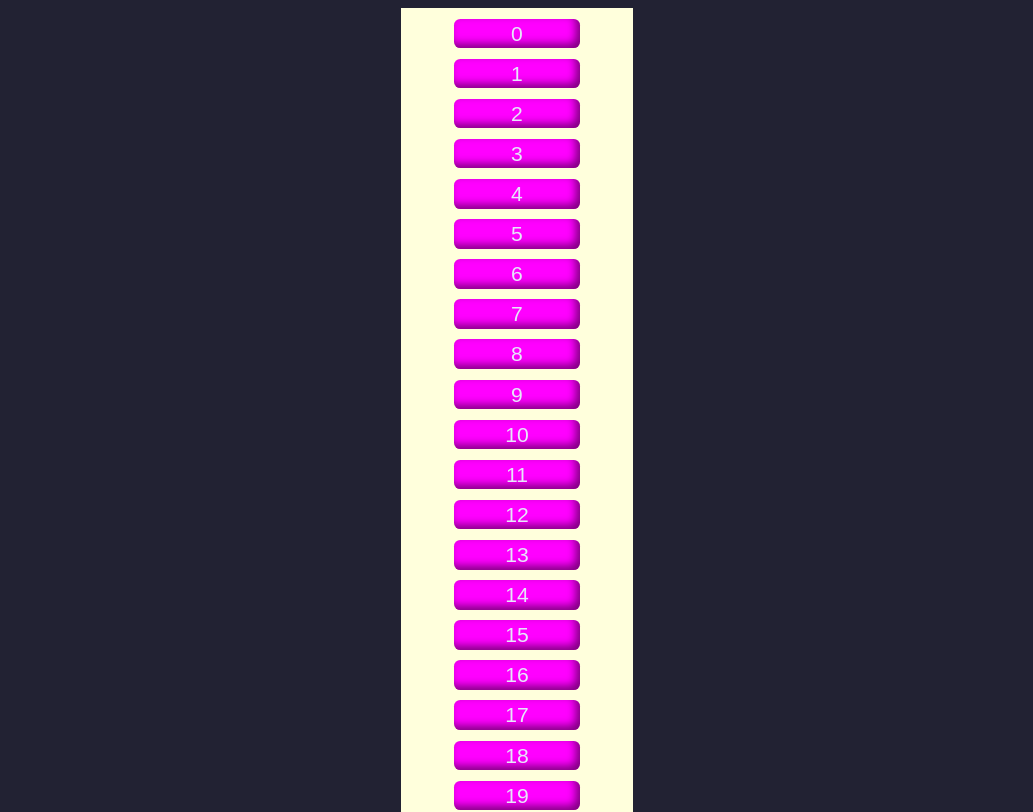
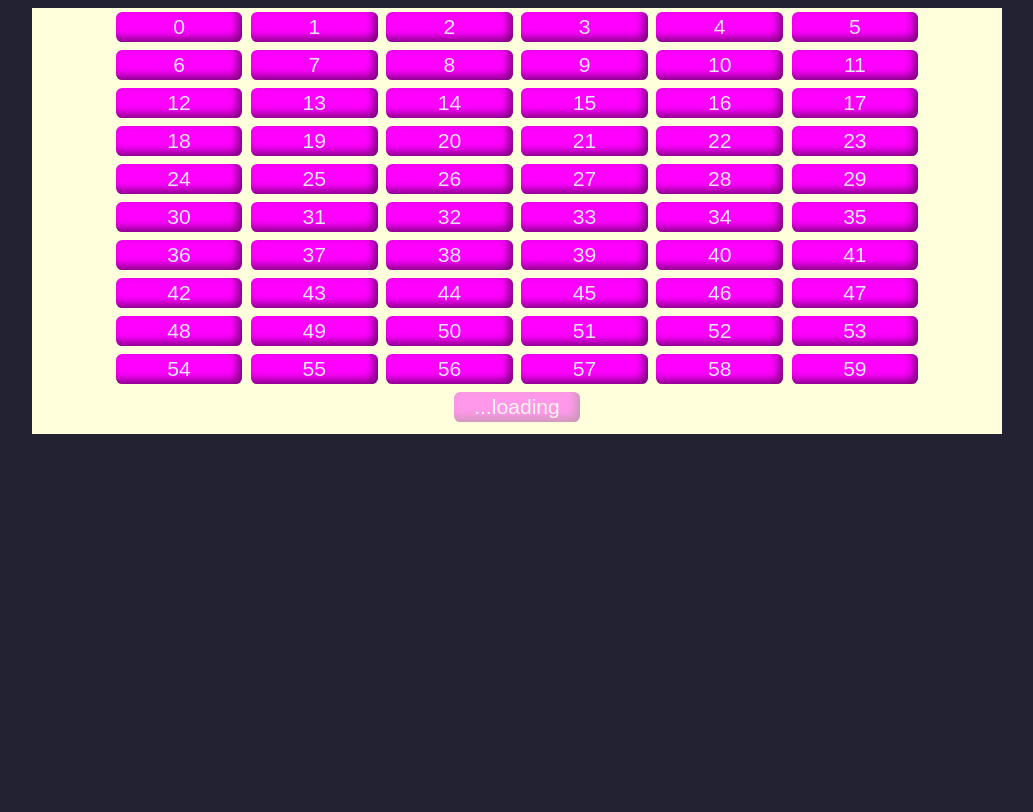
Before and after one commit to skylize/demos, a React (Create React App) app in the folder react-infinite-scroll/: page / in a window 1280 px wide. Shown: the top 812 px of the page, without its empty margins (123-1156 px from the left). Built offline with nearby package versions, Linux system fonts and the light colour scheme.

Commit message:
Housekeeping
Split across files. Minor structural and readability improvements. Comments. Etc.

```diff
--- a/react-infinite-scroll/src/App.js
+++ b/react-infinite-scroll/src/App.js
@@ -1,147 +1,15 @@
-import React, {
-  createContext,
-  useCallback,
-  useContext,
-  useEffect,
-  useReducer,
-  useState,
-} from 'react'
+
+import React from 'react'
+import LongList from './long-list'
+import { LoadingProvider } from './loading-context'
 import './styles.css'
-import styles from './styles.js'
-import { fetchData } from './fake-fetch-data'
-console.clear()
-
-const actions = {
-  start: 'start',
-  loaded: 'loaded',
-}
-
-const reducer = (state, action) => {
-  switch (action.type) {
-    case actions.start:
-      return { ...state, loading: true }
-    case actions.loaded:
-      return {
-        ...state,
-        loading: false,
-        data: [...state.data, ...action.newData],
-        more: action.newData.length === state.limit,
-        page: state.page + 1,
-      }
-    default:
-      throw new Error(`Unknown action ${action.type} passed to reducer.`)
-  }
-}
-
-const FetchDataCtx = createContext()
-
-const FetchDataProvider = ({ children }) => {
-  const [state, dispatch] = useReducer(reducer, {
-    data: [],
-    loading: false,
-    page: 1,
-    limit: 10,
-    more: true,
-  })
-  const { data, loading, page, limit, more } = state
-
-  const load = () => {
-    dispatch({ type: actions.start })
-    more &&
-      fetchData({ page, limit: limit }).then(newData =>
-        dispatch({
-          type: actions.loaded,
-          newData,
-        }),
-      )
-  }
-  return (
-    <FetchDataCtx.Provider value={{ data, loading, load, more }}>
-      {children}
-    </FetchDataCtx.Provider>
-  )
-}
-
-const InfiniteScroll = ({
-  loadFn,
-  moreTest,
-  observerOpts = { threshold: 0.2 },
-  children,
-  ...props
-}) => {
-  const [target, setTarget] = useState()
-
-  const ref = useCallback(
-    node => {
-      console.log({ node, target, is: Object.is(node, target) })
-      if (!Object.is(node, target))
-        setTarget(node) && console.log('setting target')
-    },
-    [target, setTarget],
-  )
-
-  useEffect(() => {
-    if (!target || !moreTest || !loadFn) return
-
-    const currentTarget = target
-
-    const onIntersect = entries => {
-      console.log({ entries, target, moreTest, loadFn })
-      const t = entries.find(
-        e => e.isIntersecting && Object.is(e.target, target),
-      )
-      t && moreTest && moreTest() && loadFn && loadFn()
-    }
-
-    const observer = new IntersectionObserver(onIntersect, observerOpts)
-
-    currentTarget && observer.observe(currentTarget)
-    return () => currentTarget && observer.unobserve(currentTarget)
-  }, [target, moreTest, loadFn, observerOpts])
-
-  return <div ref={ref}>{children}</div>
-}
-
-const LoadMore = () => {
-  const { loading, more, load } = useContext(FetchDataCtx)
-  const [moreTest, setMoreTest] = useState(null)
-  useEffect(() => setMoreTest(_ => () => more && !loading), [loading, more])
-
-  return (
-    <li>
-      <InfiniteScroll loadFn={load} moreTest={moreTest}>
-        <div />
-      </InfiniteScroll>
-    </li>
-  )
-}
-
-const Loading = () => {
-  const { loading, more } = useContext(FetchDataCtx)
-  return loading && more && <li style={styles.li}>...Loading</li>
-}
-
-const Loader = () => {
-  const { data } = useContext(FetchDataCtx)
-  return (
-    <ul style={styles.ul}>
-      {data.map(row => (
-        <li key={row} style={styles.dataLi}>
-          {row}
-        </li>
-      ))}
-      <LoadMore />
-      <Loading />
-    </ul>
-  )
-}
 
 const App = () => (
-  <FetchDataProvider>
-    <div className='App'>
-      <Loader />
-    </div>
-  </FetchDataProvider>
+  <div className='App'>
+    <LoadingProvider>
+      <LongList />
+    </LoadingProvider>
+  </div>
 )
 
 export default App
--- a/react-infinite-scroll/src/fake-fetch-data.js
+++ b/react-infinite-scroll/src/fake-fetch-data.js
@@ -1,18 +1,23 @@
+
 // Return a delayed promise for the return val of a fn
 export const withDelay = (delay, f) => (...xs) =>
-  new Promise(resolve => setTimeout(() => resolve(f(...xs)), 800))
+  new Promise(resolve =>
+    setTimeout( () => resolve(f(...xs)), 800) )
 
 // Mimick an api fetch wrapper
-export const createFakeFetchWrapper = ({ count, delay = 15 }) => {
+export const createFakeFetchWrapper = (
+    { count = 100, delay = 500 } = {}
+) => {
   const data = Array.from(Array(count), (_, i) => i)
-  const pageData = ({ page, limit }) => {
-    console.log({ page, limit })
+
+  const paginate = ({ page, limit }) => {
     const end = page * limit
     return data.slice(end - limit, end)
   }
-  return withDelay(delay, pageData)
+
+  return withDelay(delay, paginate)
 }
 
-export const fetchData = createFakeFetchWrapper({ count: 2000, delay: +400 })
+export const fetchData = createFakeFetchWrapper()
 
-export default createFakeFetchWrapper
+export default fetchData
--- a/react-infinite-scroll/src/index.js
+++ b/react-infinite-scroll/src/index.js
@@ -1,7 +1,10 @@
+
 import React from 'react'
 import { render } from 'react-dom'
 
 import App from './App'
+
+if(module.hot) module.hot.accept
 
 const rootElement = document.getElementById('root')
 render(
--- /dev/null
+++ b/react-infinite-scroll/src/infinite-scroll.js
@@ -0,0 +1,67 @@
+
+import React, { useCallback, useEffect, useState } from 'react'
+
+// Creates an IntersectionObserver to know when component
+// is on the screen. Will always call `loadFn` automatically
+// `moreTest` return truthy while it is on screen.
+export const InfiniteScroll = ({
+  loadFn,
+  moreTest,
+  observerOpts = { threshold: 0.2 },
+  children
+}) => {
+  // Create ref for observed target. Using callback allows
+  // us to know if it gets removed from the DOM. Saving
+  // it as state allows using it as a dependency to
+  // useEffect later, so changing it triggers appropriate
+  // cleanup of the observer.
+  const [target, setTarget] = useState()
+  const ref = useCallback(
+    node => {
+      if (!Object.is(node, target))
+        setTarget(node) && console.log('setting target')
+    },
+    [target, setTarget]
+  )
+
+  useEffect(() => {
+    // Bail early if missing deps or nothing to load.
+    if (!target || !moreTest || !loadFn || !moreTest()) return
+
+    // Stash target in closure for cleanup cycle
+    const currentTarget = target
+
+    // Callback when intersection occurs. Needs to be
+    // inside useEffect because setTarget gets out of sync
+    // with observer lifecycle.
+    const onIntersect = entries => {
+
+      // Search intersections for the target.
+      const t = entries.find(
+        e => e.isIntersecting && Object.is(e.target, target))
+
+      // If we have intersection, and more to load, then
+      // load it. Recheck moreTest, since things might
+      // change out from under us while waiting for intersect.
+      t && moreTest() && loadFn()
+    }
+
+    // Create the observer; also stuck inside effect because
+    // onIntersect is stuck inside.
+    const observer = new IntersectionObserver(onIntersect, observerOpts)
+
+    // Start watching.
+    observer.observe(currentTarget)
+
+    // Return a disposal function that React can call
+    // when dependencies change.
+    return () => currentTarget && observer.unobserve(currentTarget)
+
+  }, [target, moreTest, loadFn, observerOpts])
+
+  // Need to a real (and knowable) DOM element to track,
+  // so Fragment won't work here.
+  return <div ref={ref}>{children}</div>
+}
+
+export default InfiniteScroll
--- /dev/null
+++ b/react-infinite-scroll/src/loading-context.js
@@ -0,0 +1,57 @@
+
+import React, { createContext, useReducer } from 'react'
+import { fetchData } from './fake-fetch-data'
+
+const actions = {
+  start: 'start',
+  loaded: 'loaded'
+}
+
+const reducer = (state, action) => {
+  switch (action.type) {
+    case actions.start:
+      return { ...state, loading: true }
+    case actions.loaded:
+      return {
+        ...state,
+        loading: false,
+        data: [...state.data, ...action.newData],
+        more: action.newData.length === state.limit,
+        page: state.page + 1
+      }
+    default:
+      throw new Error(`Unknown action ${action.type} `
+        + 'passed to LoadingContext reducer.')
+  }
+}
+
+export const LoadingContext = createContext()
+
+export const LoadingProvider = ({ children }) => {
+  const initialState = {
+    data: [],
+    loading: false,
+    page: 1,
+    limit: 10,
+    more: true
+  }
+  const [state, dispatch] = useReducer(reducer, initialState)
+
+  const { data, loading, more, page, limit } = state
+
+  const load = () => {
+    dispatch({ type: actions.start })
+    if (more)
+      fetchData({ page, limit })
+        .then(newData => dispatch({
+          type: actions.loaded,
+          newData,
+        }))
+  }
+
+  return (
+    <LoadingContext.Provider value={{  data, load, loading, more  }}>
+      { children }
+    </LoadingContext.Provider>
+    )
+}
--- /dev/null
+++ b/react-infinite-scroll/src/long-list.js
@@ -0,0 +1,46 @@
+
+import React, {
+  useContext,
+  useEffect,
+  useState
+} from 'react'
+import InfiniteScroll from './infinite-scroll'
+import { LoadingContext } from './loading-context'
+
+export const LongList = () => {
+  const { data, load, loading, more } = useContext(LoadingContext)
+
+  // Example of preventing stale closure by creating moreTest
+  // in useEffect. In this case, it could be solved by defining
+  // in Provider, but that's not always possible.
+  // The InfiniteScroll component will either do nothing or
+  // or blow the stack if given functions with stale closures.
+  const [moreTest, setMoreTest] = useState()
+
+  useEffect(() =>
+    setMoreTest(_ => () => more && !loading),
+    [loading, more]
+  )
+
+  return (
+    <ul>
+      {data.map(row => (
+        <li key={row}>
+          {row}
+        </li>
+      ))}
+
+      {/* Using the star-of-the-show Component. */}
+      {/* Placed loading indicator inside. */}
+      <InfiniteScroll loadFn={load} moreTest={moreTest}>
+        { more &&
+          <li style={{ opacity: 0.4}}>
+            { loading && '...loading' }
+          </li>
+        }
+      </InfiniteScroll>
+    </ul>
+  )
+}
+
+export default LongList
--- a/react-infinite-scroll/src/styles.css
+++ b/react-infinite-scroll/src/styles.css
@@ -3,3 +3,34 @@ body {
   font-family: sans-serif;
   background: #223;
 }
+ul {
+  display: flex;
+  flex-direction: row;
+  flex-wrap: wrap;
+  justify-content: center;
+  padding: 0 2em .4em;
+  list-style: none;
+  font-size: 1.1em;
+  margin: auto;
+  max-width: 70%;
+  min-width: 7em;
+  background: rgb(255, 255, 220);
+}
+li {
+  margin: .2em;
+  display: flex;
+  justify-content: center;
+  list-style: none;
+  width: 6em;
+  height: 1.4em;
+  border-radius: .3em;
+  line-height: 1.42em;
+  background: fuchsia;
+  color: lavender;
+  box-shadow: inset -.2em -.2em .4em rgba(0, 0, 0, 0.5);
+}
+li.loading {
+  background: none;
+  box-shadow: none;
+  color: slateblue;
+}
--- a/react-infinite-scroll/src/styles.js
+++ /dev/null
@@ -1,39 +0,0 @@
-const defaultStyles = {
-  ul: {
-    display: 'flex',
-    flexDirection: 'column',
-    alignItems: 'center',
-    padding: '0 2em .4em',
-    listStyle: 'none',
-    fontSize: '1.1em',
-    margin: 'auto',
-    width: '7em',
-    background: 'rgb(255, 255, 220)',
-  },
-  li: {
-    margin: '.5em 0 0',
-    display: 'flex',
-    justifyContent: 'center',
-    listStyle: 'none',
-    width: '6em',
-    height: '1.4em',
-    borderRadius: '.3em',
-    lineHeight: '1.42em',
-    color: 'slateblue',
-  },
-}
-
-const { li } = defaultStyles
-
-const styles = {
-  ...defaultStyles,
-  dataLi: {
-    ...li,
-    background: 'fuchsia',
-    color: 'lavender',
-    boxShadow: 'inset -.2em -.2em .4em rgba(0, 0, 0, 0.5)',
-  },
-}
-
-export { styles }
-export default styles
```
